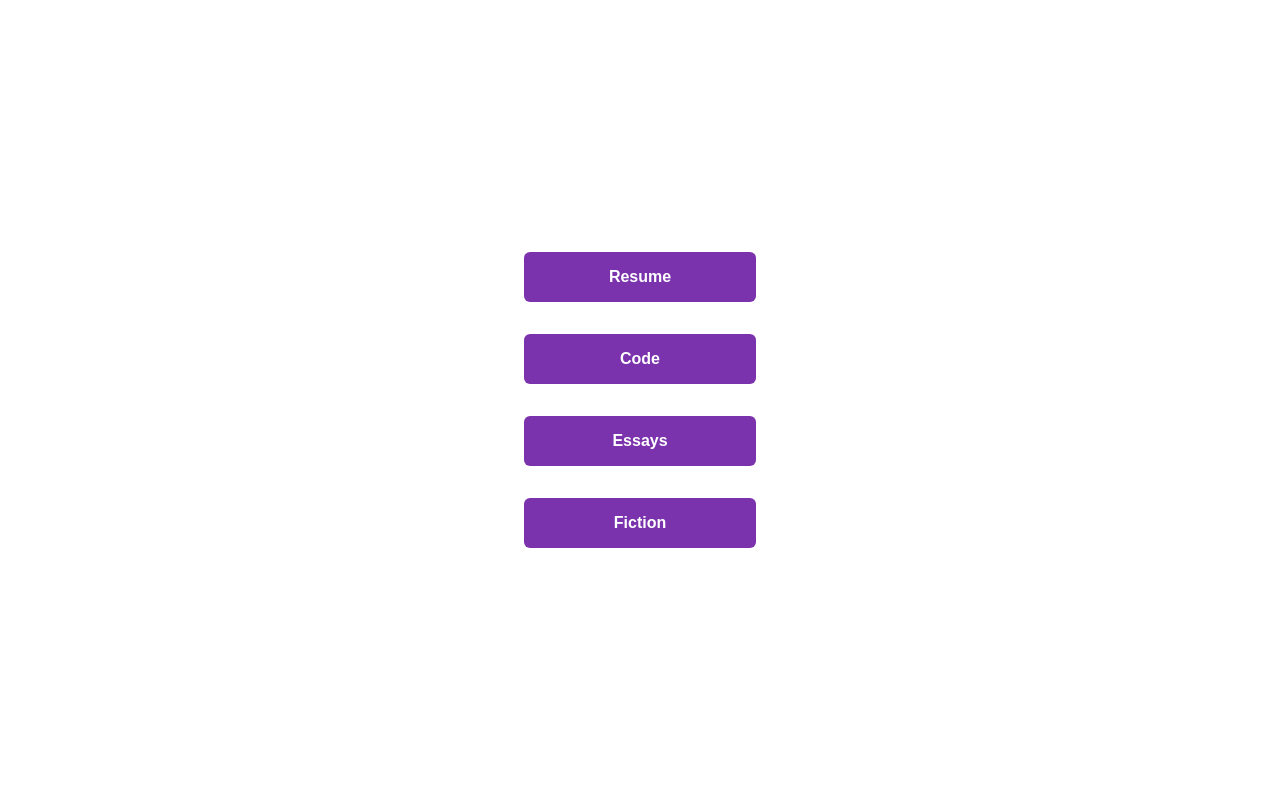
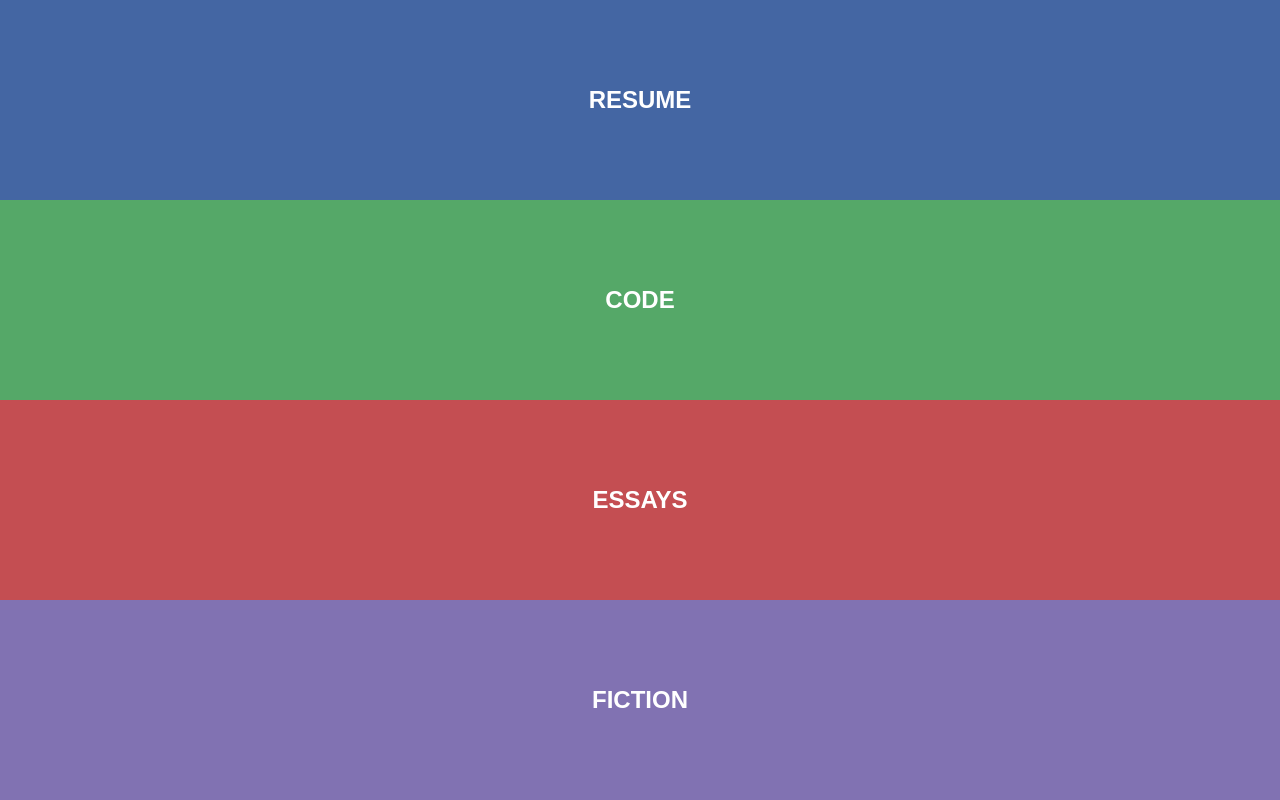
Before and after one commit to vig-alagappan/personal-website, a plain HTML site: page index.html in a window 1280 px wide. Drawn offline with Linux system fonts and the light colour scheme.

Commit message:
Alternative layout

```diff
--- a/index.html
+++ b/index.html
@@ -1,52 +1,87 @@
 <!DOCTYPE html>
 <html lang="en">
 <head>
-  <meta charset="UTF-8"/>
+  <meta charset="UTF-8" />
   <meta name="viewport" content="width=device-width, initial-scale=1.0"/>
-  <title>My Links</title>
+  <title>Alternate 4×1 Layout</title>
   <style>
-    body {
+    /* Reset to remove default margins/padding */
+    html, body {
+      margin: 0;
+      padding: 0;
+      height: 100%;
       font-family: sans-serif;
-      text-align: center;
-      /* Added the following lines to vertically center: */
+    }
+
+    /*
+      The container is a grid with 4 columns, each 1 fraction unit wide.
+      That means all 4 columns share the width equally.
+    */
+    .grid-container {
+      display: grid;
+      grid-template-columns: repeat(1, 4fr); /* 4 columns */
+      height: 100vh;  /* full viewport height */
+      width: 100vw;   /* full viewport width */
+    }
+
+    /*
+      Each "cell" in the grid is an <a> link.
+      We center the text in each cell using flexbox.
+    */
+    .grid-item {
       display: flex;
-      flex-direction: column;
+      align-items: center;
       justify-content: center;
-      align-items: center;
-      min-height: 100vh;
-      margin: 0; /* Remove default body margin */
-    }
-    ul {
-      list-style: none;
-      padding: 0;
-      margin: 0 auto; /* center the list in some browsers */
-    }
-    li {
-      margin: 2rem 0;
-    }
-    a {
-      display: inline-block;
-      width: 200px; /* same width for all buttons */
-      padding: 1rem;
-      background: #7a33ad; /* darker purple */
+      text-transform: uppercase;
+      text-decoration: none;
       color: #fff;
-      text-decoration: none;
-      border-radius: 6px;
+      font-size: 1.5rem;
       font-weight: bold;
-      text-align: center;
       transition: background 0.3s;
     }
-    a:hover {
-      background: #682a95; /* slightly darker hover */
-    }
+
+    /*
+      Seaborn default palette:
+      [#4C72B0, #55A868, #C44E52, #8172B2]
+      We'll add a 4th color from the extended palette or reorder as needed.
+      Hover states are slightly darker.
+    */
+    .blue   { background: #4C72B0; }
+    .blue:hover   { background: #4466a3; }
+
+    .green  { background: #55A868; }
+    .green:hover  { background: #4d975d; }
+
+    .red    { background: #C44E52; }
+    .red:hover    { background: #ad4649; }
+
+    .purple { background: #8172B2; }
+    .purple:hover { background: #7466a1; }
   </style>
 </head>
 <body>
-  <ul>
-    <li><a href="https://www.linkedin.com/in/vignesh-alagappan/" target="_blank">Resume</a></li>
-    <li><a href="https://github.com/vig-alagappan" target="_blank">Code</a></li>
-    <li><a href="https://substack.com" target="_blank">Essays</a></li>
-    <li><a href="https://medium.com/@vig.alagappan" target="_blank">Fiction</a></li>
-  </ul>
+  <div class="grid-container">
+    <!-- 4 columns in a single row -->
+    <a href="https://www.linkedin.com/in/vignesh-alagappan/"
+       class="grid-item blue"
+       target="_blank">
+       Resume
+    </a>
+    <a href="https://github.com/vig-alagappan"
+       class="grid-item green"
+       target="_blank">
+       Code
+    </a>
+    <a href="https://substack.com"
+       class="grid-item red"
+       target="_blank">
+       Essays
+    </a>
+    <a href="https://medium.com/@vig.alagappan"
+       class="grid-item purple"
+       target="_blank">
+       Fiction
+    </a>
+  </div>
 </body>
 </html>
```
